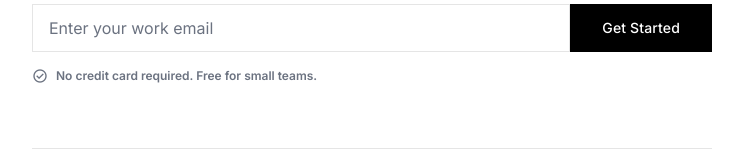
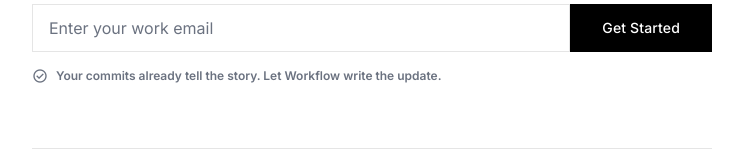
Before and after one commit to SomnathKar000/WorkFlow, a React (Vite) app in the folder apps/web/: page / in a window 1280 px wide. Shown: the part 283-443 px from the top of the page, without its empty margins (268-1011 px from the left). Built offline with nearby package versions, Linux system fonts and the light colour scheme.

Commit message:
feat: update hero section subheadline to reflect value proposition

```diff
--- a/apps/web/src/components/HeroSection.jsx
+++ b/apps/web/src/components/HeroSection.jsx
@@ -10,7 +10,7 @@
   const [loading, setLoading] = useState(false);
   const [status, setStatus] = useState("idle"); // idle | success | error
   const [message, setMessage] = useState(
-    "No credit card required. Free for small teams.",
+    "Your commits already tell the story. Let Workflow write the update.",
   );
 
   const handleSubmit = async (e) => {
```
